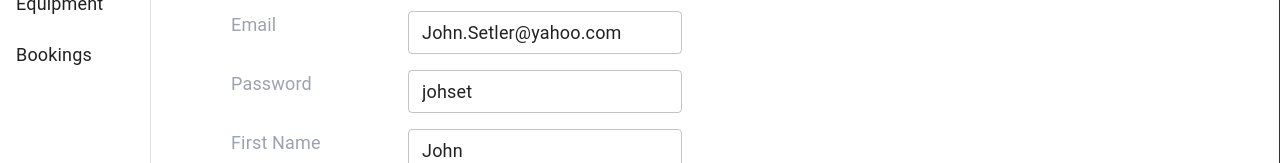
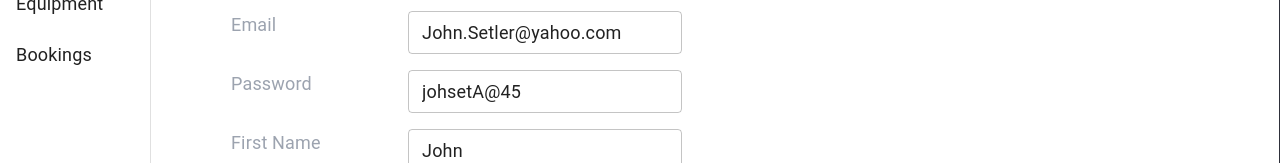
Before and after one commit to GitTurtleDone/LabBook, a React (Vite) app in the folder frontend/: page /users in a window 1280 px wide. Shown: the part 132-295 px from the top of the page. Built offline with nearby package versions, Linux system fonts and the light colour scheme.

Commit message:
Fixe user: userInput, completing UserPage.tsx

```diff
--- a/frontend/src/components/UserPage.tsx
+++ b/frontend/src/components/UserPage.tsx
@@ -1,6 +1,6 @@
 
 import { Typography, Button, Stack, Box, OutlinedInput } from '@mui/material';
-import * as z  from 'zod';
+import {z} from 'zod';
 import { zodResolver } from '@hookform/resolvers/zod';
 import { useForm } from 'react-hook-form';
 import { ErrorMessage } from '@hookform/error-message';
@@ -39,7 +39,7 @@ export default function UserPage() {
         resolver: zodResolver(userInputSchema),
         defaultValues: {
             email: "John.Setler@yahoo.com",
-            password: "johset",
+            password: "johsetA@45",
             firstName: "John",
             lastName: "Setler",
             department: "ECE",
@@ -49,8 +49,9 @@ export default function UserPage() {
 
     const [createUser] = useMutation(CREATE_USER)
     const onCreateUser = async (userInput: UserInput) => {
-        await createUser({ variables: {userInput}})
-        console.log("User to be created: ", userInput)
+        console.log("User to be created: ", JSON.stringify(userInput))
+        await createUser({ variables: {user: userInput}})
+
     }
     return (
         <div>
```
